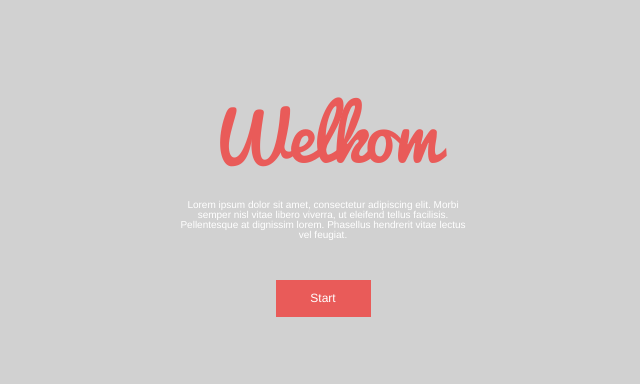
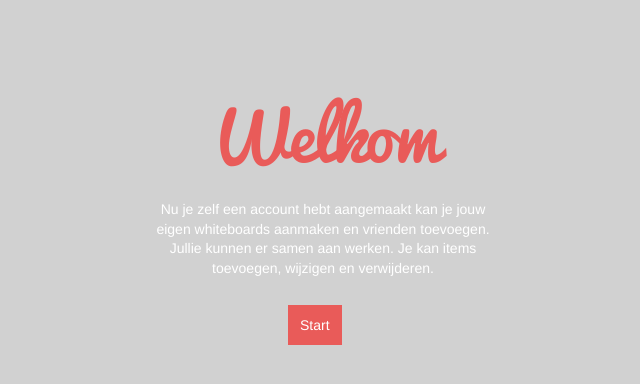
Before and after one commit to morganetch/whiteboard, a PHP site: page /?id=1 in a window 1280 px wide. Shown: the part 47-431 px from the top of the page, without its empty margins (317-957 px from the left). Run offline with PHP 8.4, Linux system fonts and the light colour scheme; the visitor is signed in with stand-in values (Sample User, id 1).

Commit message:
fix all the css Closes #35

```diff
--- a/_scss/screen.scss
+++ b/_scss/screen.scss
@@ -420,7 +454,7 @@ body {
 /* HOME */
 .home{
 	.home-content{
-		width: 300px;
+		width: 350px;
 		height: 100%;
 		margin: 0 auto;
 		margin-top: 100px;
@@ -437,27 +471,32 @@ body {
 			color: white;
 			text-align: center;
 			margin-bottom: 40px;
+			font-size: 1.4em;
+			line-height: 1.4em;
 		}
 
 		.knop{
-			width: 95px;
-			height: 25px;
-			margin: 0 auto;
+			margin-left: 130px;
 			text-align: center;
 			vertical-align: center;
-			padding-top: 12px;
+			padding: 12px;
 			font-size: 1.2em;
 			background-color: #e95b59;
+			font-size: 1.4em;
 
-			a:link,
-			a:visited{
+			&:link,
+			&:visited{
 				text-decoration: none;
 				color: white;
 			}
 
-			a:hover{
+			&:hover{
 				color: #555;
 			}
+		}
+
+		.start{
+			margin-left: 140px;
 		}
 	}
 }
--- a/view/boards/add.php
+++ b/view/boards/add.php
@@ -7,11 +7,6 @@
                 <input type="text" name="name" id="whiteboardName" class="form-control reg" value="<?php if(!empty($_POST['name'])) echo $_POST['name'];?>" />
                 <?php if(!empty($errors['name'])) echo '<span class="error-message">' . $errors['name'] . '</span>'; ?>
             </div>
-            <div class="form-group<?php if(!empty($errors['user_id'])) echo ' has-error'; ?>">
-                <label for="inviteUser">Uitnodigen:</label>
-                <input type="text" name="user_id" id="inviteUser" class="form-control reg" />
-                <?php if(!empty($errors['user_id'])) echo '<span class="error-message">' . $errors['user_id'] . '</span>'; ?>
-            </div>
             <div class="form-group">
                 <div><input type="submit" value="Toevoegen" class="knop-reg"></div>
             </div>
--- a/view/boards/view.php
+++ b/view/boards/view.php
@@ -3,13 +3,12 @@
 		<div class="settings">
 			<a href="index.php?page=overview"><img src="img/close.png" alt="close"></a>
 			<a href="index.php?page=settings&id=<?php echo $_GET['id']; ?>"><img src="img/settings.png" alt="settings"></a>
-			<a href="save"><img src="img/save.png" alt="save"></a>
 		</div>
 		<div class="name"><?php echo $board['name']; ?></div>
 		<div class="account">Ingelogd als <?php echo $_SESSION['user']['username'];?></div>
 	</header>
 	<section class="buttons">
-		<form action="index.php?page=view&amp;id=<?php echo $_GET['id']; ?>" method="post" enctype="multipart/form-data">
+		<form action="index.php?page=view&amp;id=<?php echo $_GET['id']; ?>" method="post" enctype="multipart/form-data" class="add-image">
 			<label for="image-upload">
 				<input type="file" id="image-upload" name="image" class="hidden" accept="image/x-png, image/gif, image/jpeg">
 			</label>
@@ -23,7 +22,7 @@
 
 			<input type="submit" name="action" value="video" class="hidden">
 		</form>
-		<form action="index.php?page=view&amp;id=<?php echo $_GET['id']; ?>" method="post">
+		<form action="index.php?page=view&amp;id=<?php echo $_GET['id']; ?>" method="post" class="add-text">
 			<input type="submit" name="action" value="text">
 		</form>
 	</section>
--- a/view/pages/home.php
+++ b/view/pages/home.php
@@ -4,15 +4,15 @@
     		<h1>Welkom</h1>
     	</header>
     	<?php if(empty($_SESSION["user"])){ ?>
-    	<p>Lorem ipsum dolor sit amet, consectetur adipiscing elit. Morbi semper nisl vitae libero viverra, ut eleifend tellus facilisis. Pellentesque at dignissim lorem. Phasellus hendrerit vitae lectus vel feugiat.</p>
-    	<div class="knop">
-    		<a href="index.php?page=register">Registreren</a>
-    	</div>
+    	<p>Maak zelf een online whiteboard met jouw vrienden.
+            Wil jij ook gebruik maken van onze online whiteboards?
+            Registreer je nu, log je nadien in en ga aan de slag!</p>
+    	<a class="knop" href="index.php?page=register">Registreren</a>
     	<?php }else{ ?>
-    		<p>Lorem ipsum dolor sit amet, consectetur adipiscing elit. Morbi semper nisl vitae libero viverra, ut eleifend tellus facilisis. Pellentesque at dignissim lorem. Phasellus hendrerit vitae lectus vel feugiat.</p>
-    	<div class="knop">
-    		<a href="index.php?page=overview">Start</a>
-    	</div>
+    		<p>Nu je zelf een account hebt aangemaakt kan je jouw eigen whiteboards aanmaken en vrienden toevoegen.
+            Jullie kunnen er samen aan werken. Je kan items toevoegen,
+            wijzigen en verwijderen.</p>
+    	<a class="knop start" href="index.php?page=overview">Start</a>
     	<?php } ?>
     </article>
 </section>
```
Also changed, not shown: other parts of _scss/screen.scss (+43 -15 lines), css/screen.css.
